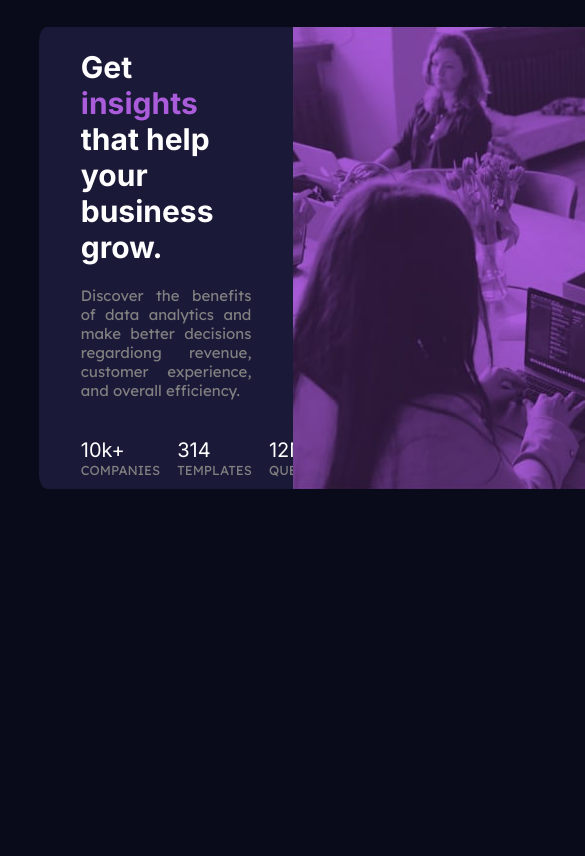
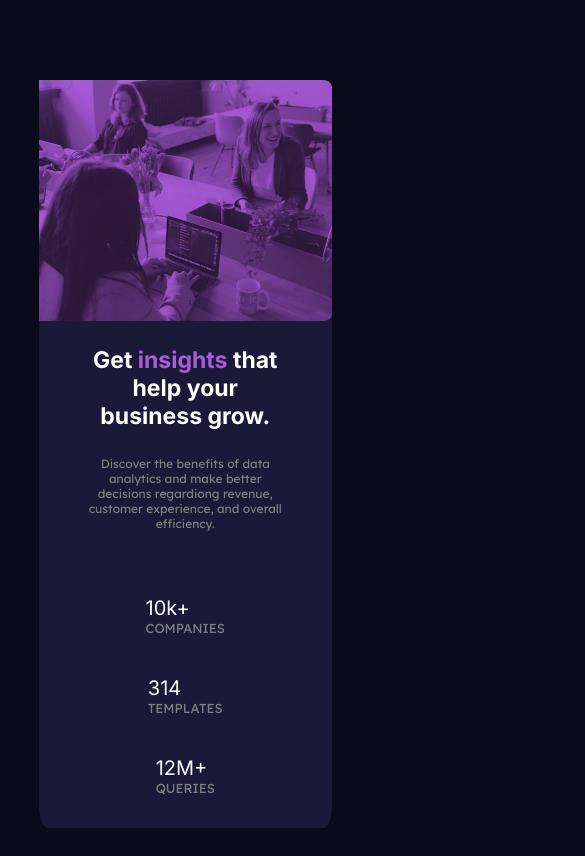
Before and after one commit to anaflaviavilela/stats-preview-card, a plain HTML site: page index.html in a window 390 px wide. Shown: the top 856 px of the page, 585 px wide, since content can reach past the window. Drawn offline with Linux system fonts and the light colour scheme.

Commit message:
Add files via upload
Responsivo para dispositivos moveis

```diff
--- a/style.css
+++ b/style.css
@@ -85,3 +85,35 @@ strong {
 .container-informacoes-queries {
     margin-left: 10%;
 }
+
+@media(max-width: 970px)  {
+    header{
+        display: flex;
+        flex-direction: column-reverse;
+        justify-content: center;
+        margin-top: 80px;
+    }
+
+    .titulo{
+        font-size: 23px;
+        text-align: center;
+    }
+
+    .paragrafo{
+        text-align: center;
+        font-size: 12px;
+    }
+
+    .container-informacoes{
+        display: flex;
+        flex-direction: column;
+        justify-content: center;
+    }
+
+    .container-informacoes-companies,
+    .container-informacoes-templates,
+    .container-informacoes-queries {
+        align-self: center;
+        margin: 20px;
+    }
+}
```
